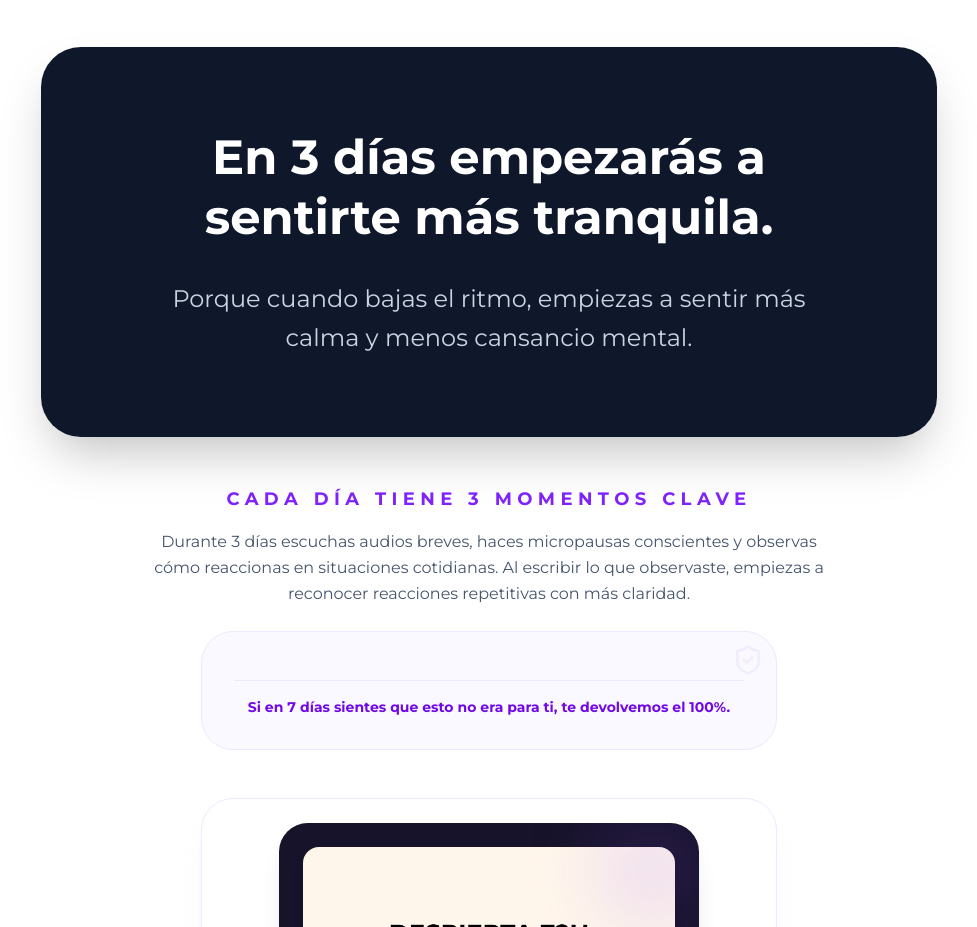
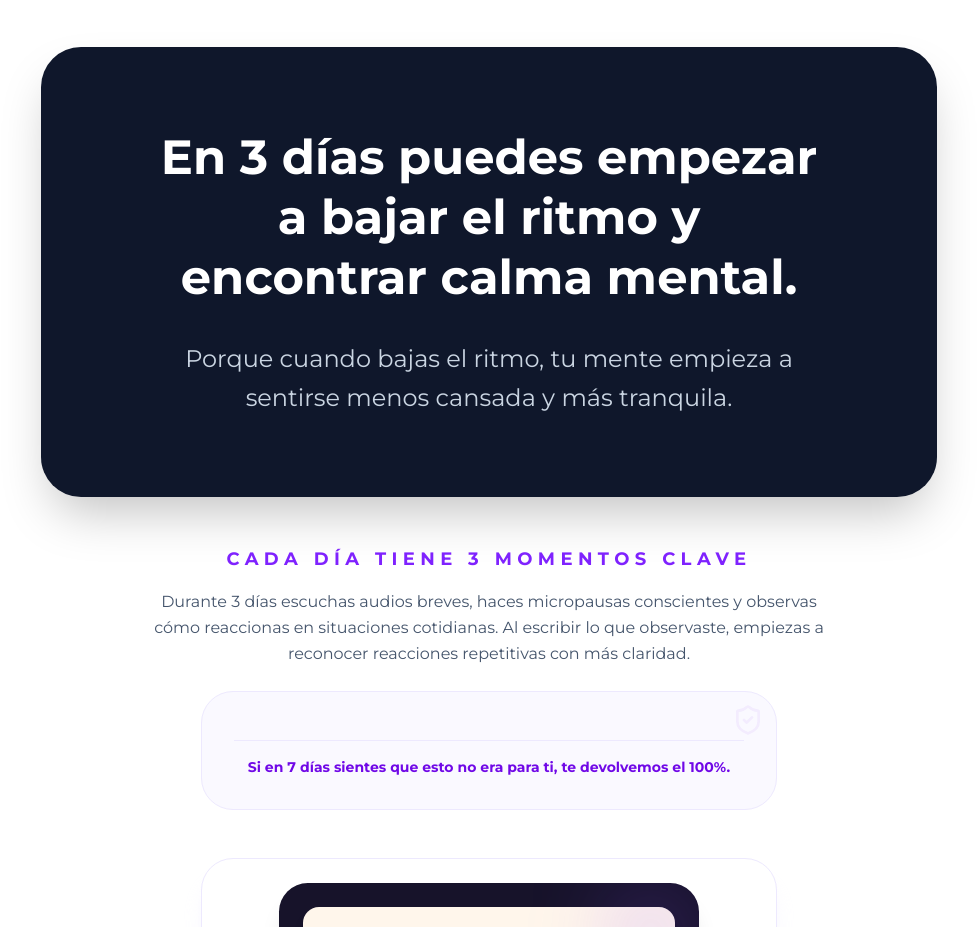
Before and after one commit to cursossolange/despierta-72h, a React (Vite) app: page / in a window 1280 px wide. Shown: the part 3600-4527 px from the top of the page, without its empty margins (151-1128 px from the left). Built offline with nearby package versions, Linux system fonts and the light colour scheme; no server answers.

Commit message:
Update LandingPage.tsx

```diff
--- a/src/components/LandingPage.tsx
+++ b/src/components/LandingPage.tsx
@@ -370,12 +370,12 @@ Un espacio breve para bajar el ritmo y sentirte un poco más en calma.
             <div className="relative z-10 space-y-6 max-w-2xl mx-auto text-center">
 
 <h3 className="text-3xl md:text-5xl font-black leading-tight text-white mb-8">
-  En 3 días empezarás a sentirte más tranquila.
+  En 3 días puedes empezar a bajar el ritmo y encontrar calma mental.
 </h3>
 
 <p className="text-lg md:text-2xl text-slate-300 leading-relaxed max-w-3xl mx-auto">
   Porque cuando bajas el ritmo,
-empiezas a sentir más calma y menos cansancio mental.
+tu mente empieza a sentirse menos cansada y más tranquila.
 </p>
 
 </div>
```
